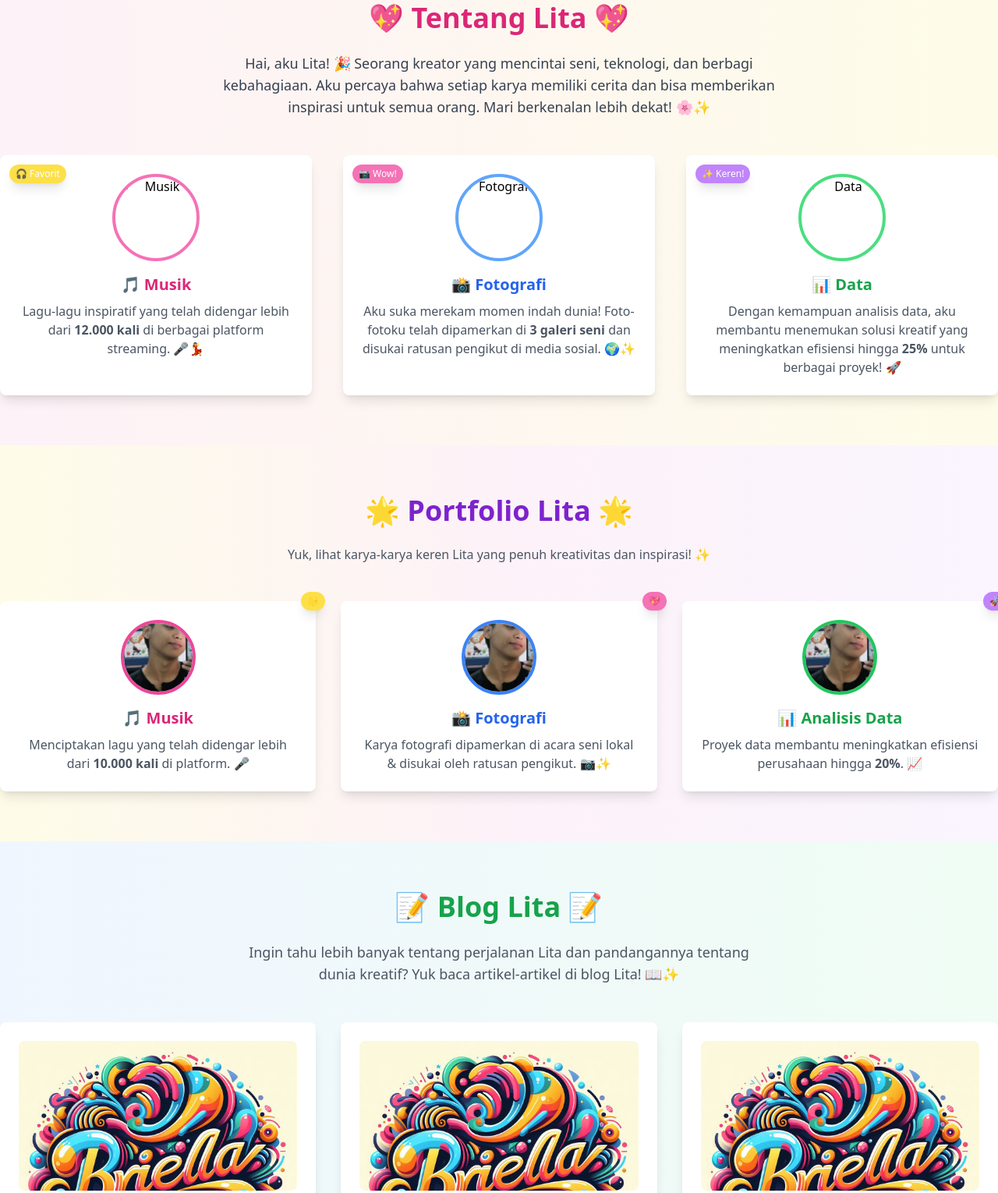
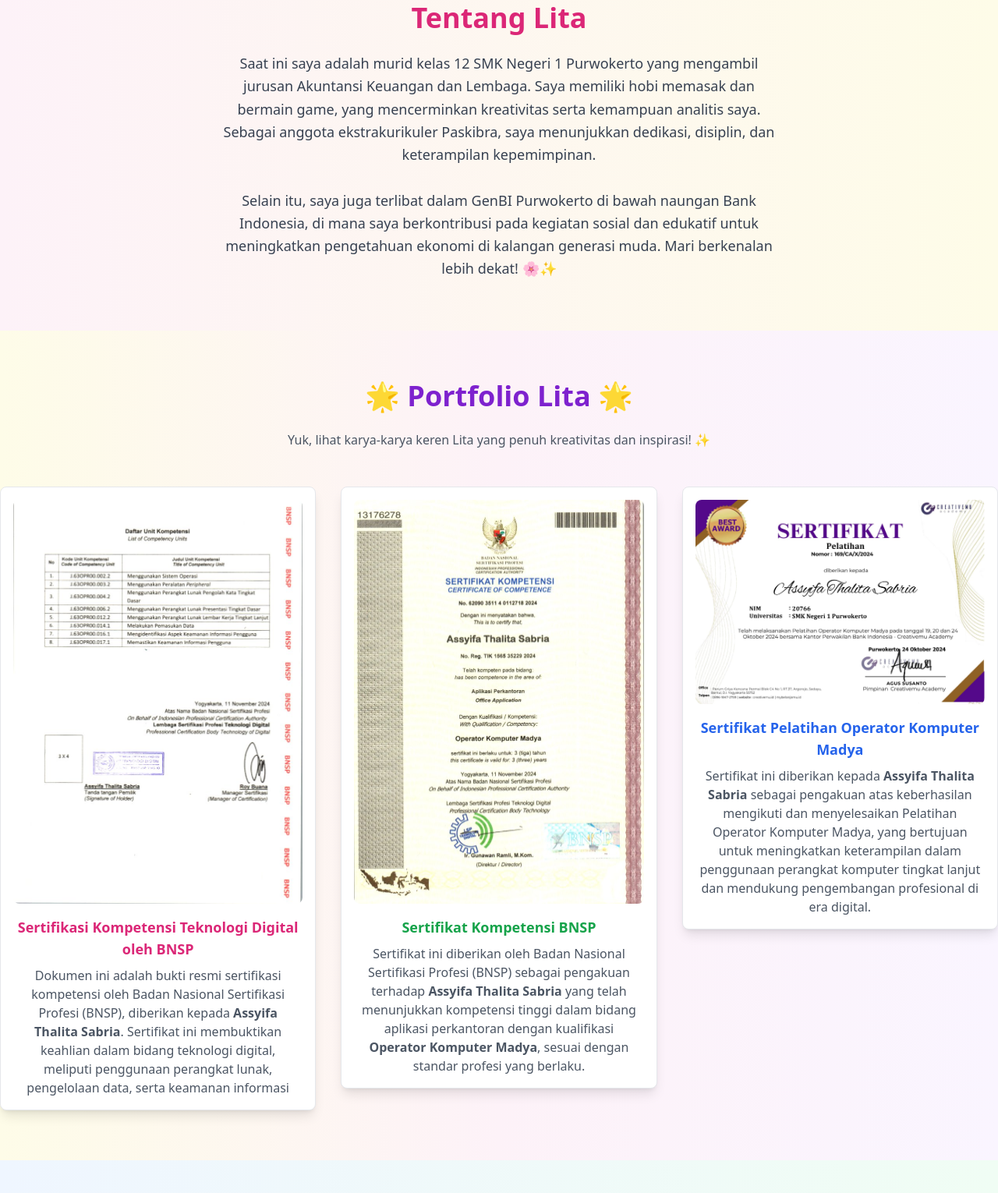
Before and after one commit to briellaYourBae/lyb, a website: page index.html in a window 1280 px wide. Shown: the part 653-2183 px from the top of the page at 78% size. Drawn offline with nearby package versions, Linux system fonts and the light colour scheme.

Commit message:
buanyakkk

```diff
--- a/index.html
+++ b/index.html
@@ -3,8 +3,8 @@
 <head>
     <meta charset="UTF-8">
     <meta name="viewport" content="width=device-width, initial-scale=1.0">
+    <link rel="icon" href="/public/img/logo.png" type="image/png">
     <title>Lii</title>
-    <link rel="icon" href="./public/img/logo.png" type="image/png">
     <script src="https://cdn.tailwindcss.com"></script>
     <link href="https://fonts.googleapis.com/css2?family=Poppins:wght@300;400;600&display=swap" rel="stylesheet">
     <link href="https://cdnjs.cloudflare.com/ajax/libs/font-awesome/5.15.4/css/all.min.css" rel="stylesheet">
@@ -19,7 +19,7 @@
         }
     </style>
 </head>
-<body class="font-sans bg-gradient-to-r from-blue-50 to-pink-50">
+<body class="font-sans bg-gradient-to-r from-blue-50 to-pink-50 pb-3">
 
     <!-- Navbar -->
     <nav class="bg-transparent backdrop-blur-sm shadow-md sticky top-0 z-50">
@@ -50,129 +50,113 @@
     <section id="home" class="py-16 text-center bg-gradient-to-b from-blue-50 to-pink-100">
         <div class="container mx-auto">
             <div class="w-48 h-48 rounded-full mx-auto border-4 border-pink-500 shadow-lg overflow-hidden">
-                <img src="/public/img/admin02.jpeg" alt="Lita" class="w-full h-full object-cover">
+                <img src="/public/img/lit.jpeg" alt="Lita" class="w-full h-full object-cover">
             </div>
-            <h1 class="text-4xl font-bold text-gray-800 mt-6">Hai, Aku Lita! 🌟</h1>
-            <p class="text-gray-600 mt-4 max-w-xl mx-auto">Selamat datang di tempat penuh cerita dan karya. Yuk, telusuri dunia Lita yang penuh warna dan inspirasi!</p>
+            <h1 class="text-4xl font-bold text-gray-800 mt-6 text-center">Hai, Aku Lita! 🌟</h1>
+            <p class="text-gray-600 mt-4 max-w-xl mx-auto pb-6">Selamat datang di tempat penuh keceriaan bersama Lita di sini!</p>
             <a href="#portfolio" class="mt-6 inline-block px-6 py-3 bg-purple-500 text-white rounded-full hover:bg-purple-400 shadow-md">Lihat Portfolio</a>
         </div>
     </section>
 
     <!-- About Section -->
     <section id="about" class="py-16 bg-gradient-to-r from-pink-50 to-yellow-50 text-center">
+        <div class="container mx-auto px-6">
+            <h2 class="text-4xl font-bold text-pink-600 mb-6">Tentang Lita</h2>
+            <p class="text-gray-700 max-w-3xl mx-auto text-lg leading-relaxed px-6">
+                Saat ini saya adalah murid kelas 12 SMK Negeri 1 Purwokerto yang mengambil jurusan Akuntansi Keuangan dan Lembaga.
+                Saya memiliki hobi memasak dan bermain game, yang mencerminkan kreativitas serta kemampuan analitis saya.
+                Sebagai anggota ekstrakurikuler Paskibra, saya menunjukkan dedikasi, disiplin, dan keterampilan kepemimpinan.
+                <br><br>
+                Selain itu, saya juga terlibat dalam GenBI Purwokerto di bawah naungan Bank Indonesia, di mana saya berkontribusi pada kegiatan sosial dan edukatif untuk meningkatkan pengetahuan ekonomi di kalangan generasi muda.
+                Mari berkenalan lebih dekat! 🌸✨
+            </p>
+        </div>
+    </section>
+
+
+    <section id="portfolio" class="py-16 bg-gradient-to-r from-yellow-50 via-pink-50 to-purple-50 text-center">
         <div class="container mx-auto">
-            <h2 class="text-4xl font-bold text-pink-600 mb-6">💖 Tentang Lita 💖</h2>
-            <p class="text-gray-700 max-w-3xl mx-auto text-lg">Hai, aku Lita! 🎉 Seorang kreator yang mencintai seni, teknologi, dan berbagi kebahagiaan. Aku percaya bahwa setiap karya memiliki cerita dan bisa memberikan inspirasi untuk semua orang. Mari berkenalan lebih dekat! 🌸✨</p>
-            <div class="grid grid-cols-1 md:grid-cols-3 gap-10 mt-12">
-                <!-- Musik -->
-                <div class="bg-white p-6 rounded-lg shadow-lg hover:shadow-2xl transform transition duration-300 hover:-translate-y-2 relative">
-                    <div class="w-28 h-28 mx-auto mb-4 rounded-full overflow-hidden border-4 border-pink-400">
-                        <img src="./public/img/logo.png" alt="Musik" class="w-full h-full object-cover">
+            <h2 class="text-4xl font-bold text-purple-700 mb-6">🌟 Portfolio Lita 🌟</h2>
+            <p class="text-gray-600 max-w-2xl mx-auto px-6">Yuk, lihat karya-karya keren Lita yang penuh kreativitas dan inspirasi! ✨</p>
+            <div class="grid grid-cols-1 sm:grid-cols-2 lg:grid-cols-3 gap-8 mt-12">
+
+                <!-- Portfolio Item 1 -->
+                <div class="relative group">
+                    <div class="bg-white p-4 shadow-lg hover:shadow-2xl transform transition duration-300 hover:-translate-y-2 rounded-lg border">
+                        <img src="./public/img/duk.jpg" alt="Proyek Musik" class="w-full h-auto object-cover rounded-lg">
+                        <div class="mt-4">
+                            <h3 class="text-lg font-semibold text-pink-600 group-hover:text-purple-600">Sertifikasi Kompetensi Teknologi Digital oleh BNSP</h3>
+                            <p class="text-gray-600 mt-2 px-1">Dokumen ini adalah bukti resmi sertifikasi kompetensi oleh Badan Nasional Sertifikasi Profesi (BNSP), diberikan kepada <strong>Assyifa Thalita Sabria</strong>. Sertifikat ini membuktikan keahlian dalam bidang teknologi digital, meliputi penggunaan perangkat lunak, pengelolaan data, serta keamanan informasi</p>
+                        </div>
                     </div>
-                    <h3 class="text-xl font-semibold text-pink-600">🎵 Musik</h3>
-                    <p class="text-gray-600 mt-2">Lagu-lagu inspiratif yang telah didengar lebih dari <strong>12.000 kali</strong> di berbagai platform streaming. 🎤💃</p>
-                    <span class="absolute top-3 left-3 bg-yellow-300 text-xs text-white px-2 py-1 rounded-full shadow-lg">🎧 Favorit</span>
                 </div>
-                <!-- Fotografi -->
-                <div class="bg-white p-6 rounded-lg shadow-lg hover:shadow-2xl transform transition duration-300 hover:-translate-y-2 relative">
-                    <div class="w-28 h-28 mx-auto mb-4 rounded-full overflow-hidden border-4 border-blue-400">
-                        <img src="./public/img/logo.png" alt="Fotografi" class="w-full h-full object-cover">
+
+                <!-- Portfolio Item 2 -->
+                <div class="relative group">
+                    <div class="bg-white p-4 shadow-lg hover:shadow-2xl transform transition duration-300 hover:-translate-y-2 rounded-lg border">
+                        <img src="./public/img/okm.jpg" alt="Proyek Data" class="w-full h-auto object-cover rounded-lg">
+                        <div class="mt-4">
+                            <h3 class="text-lg font-semibold text-green-600 group-hover:text-purple-600">Sertifikat Kompetensi BNSP</h3>
+                            <p class="text-gray-600 mt-2 px-1">Sertifikat ini diberikan oleh Badan Nasional Sertifikasi Profesi (BNSP) sebagai pengakuan terhadap <strong>Assyifa Thalita Sabria</strong> yang telah menunjukkan kompetensi tinggi dalam bidang aplikasi perkantoran dengan kualifikasi <strong>Operator Komputer Madya</strong>, sesuai dengan standar profesi yang berlaku.</p>
+                        </div>
                     </div>
-                    <h3 class="text-xl font-semibold text-blue-600">📸 Fotografi</h3>
-                    <p class="text-gray-600 mt-2">Aku suka merekam momen indah dunia! Foto-fotoku telah dipamerkan di <strong>3 galeri seni</strong> dan disukai ratusan pengikut di media sosial. 🌍✨</p>
-                    <span class="absolute top-3 left-3 bg-pink-400 text-xs text-white px-2 py-1 rounded-full shadow-lg">📷 Wow!</span>
                 </div>
-                <!-- Data -->
-                <div class="bg-white p-6 rounded-lg shadow-lg hover:shadow-2xl transform transition duration-300 hover:-translate-y-2 relative">
-                    <div class="w-28 h-28 mx-auto mb-4 rounded-full overflow-hidden border-4 border-green-400">
-                        <img src="./public/img/logo.png" alt="Data" class="w-full h-full object-cover">
+                <!-- Portfolio Item 3 -->
+                <div class="relative group">
+                    <div class="bg-white p-4 shadow-lg hover:shadow-2xl transform transition duration-300 hover:-translate-y-2 rounded-lg border">
+                        <img src="./public/img/latihahn.jpeg" alt="Proyek Fotografi" class="w-full h-auto object-cover rounded-lg">
+                        <div class="mt-4">
+                            <h3 class="text-lg font-semibold text-blue-600 group-hover:text-purple-600">Sertifikat Pelatihan Operator Komputer Madya</h3>
+                            <p class="text-gray-600 mt-2 px-1">Sertifikat ini diberikan kepada <strong>Assyifa Thalita Sabria</strong> sebagai pengakuan atas keberhasilan mengikuti dan menyelesaikan Pelatihan Operator Komputer Madya, yang bertujuan untuk meningkatkan keterampilan dalam penggunaan perangkat komputer tingkat lanjut dan mendukung pengembangan profesional di era digital.</p>
+                        </div>
                     </div>
-                    <h3 class="text-xl font-semibold text-green-600">📊 Data</h3>
-                    <p class="text-gray-600 mt-2">Dengan kemampuan analisis data, aku membantu menemukan solusi kreatif yang meningkatkan efisiensi hingga <strong>25%</strong> untuk berbagai proyek! 🚀</p>
-                    <span class="absolute top-3 left-3 bg-purple-400 text-xs text-white px-2 py-1 rounded-full shadow-lg">✨ Keren!</span>
                 </div>
             </div>
         </div>
     </section>
 
-    <!-- Portfolio Section -->
-    <section id="portfolio" class="py-16 bg-gradient-to-r from-yellow-50 via-pink-50 to-purple-50 text-center">
-        <div class="container mx-auto">
-            <h2 class="text-4xl font-bold text-purple-700 mb-6">🌟 Portfolio Lita 🌟</h2>
-            <p class="text-gray-600 max-w-2xl mx-auto">Yuk, lihat karya-karya keren Lita yang penuh kreativitas dan inspirasi! ✨</p>
-            <div class="grid grid-cols-1 md:grid-cols-3 gap-8 mt-12">
-                <div class="relative group">
-                    <div class="bg-white p-6 rounded-lg shadow-lg hover:shadow-2xl transform transition duration-300 hover:-translate-y-2">
-                        <div class="w-24 h-24 mx-auto mb-4 rounded-full overflow-hidden border-4 border-pink-500">
-                            <img src="./public/img/admin02.jpeg" alt="Proyek Musik" class="w-full h-full object-cover">
-                        </div>
-                        <h3 class="text-xl font-semibold text-pink-600 group-hover:text-purple-600">🎵 Musik</h3>
-                        <p class="text-gray-600 mt-2">Menciptakan lagu yang telah didengar lebih dari <strong>10.000 kali</strong> di platform. 🎤</p>
-                    </div>
-                    <span class="absolute -top-3 -right-3 bg-yellow-300 text-xs text-white px-2 py-1 rounded-full shadow-lg">🌟</span>
-                </div>
-                <div class="relative group">
-                    <div class="bg-white p-6 rounded-lg shadow-lg hover:shadow-2xl transform transition duration-300 hover:-translate-y-2">
-                        <div class="w-24 h-24 mx-auto mb-4 rounded-full overflow-hidden border-4 border-blue-500">
-                            <img src="./public/img/admin02.jpeg" alt="Proyek Fotografi" class="w-full h-full object-cover">
-                        </div>
-                        <h3 class="text-xl font-semibold text-blue-600 group-hover:text-purple-600">📸 Fotografi</h3>
-                        <p class="text-gray-600 mt-2">Karya fotografi dipamerkan di acara seni lokal & disukai oleh ratusan pengikut. 📷✨</p>
-                    </div>
-                    <span class="absolute -top-3 -right-3 bg-pink-400 text-xs text-white px-2 py-1 rounded-full shadow-lg">💖</span>
-                </div>
-                <div class="relative group">
-                    <div class="bg-white p-6 rounded-lg shadow-lg hover:shadow-2xl transform transition duration-300 hover:-translate-y-2">
-                        <div class="w-24 h-24 mx-auto mb-4 rounded-full overflow-hidden border-4 border-green-500">
-                            <img src="./public/img/admin02.jpeg" alt="Proyek Data" class="w-full h-full object-cover">
-                        </div>
-                        <h3 class="text-xl font-semibold text-green-600 group-hover:text-purple-600">📊 Analisis Data</h3>
-                        <p class="text-gray-600 mt-2">Proyek data membantu meningkatkan efisiensi perusahaan hingga <strong>20%</strong>. 📈</p>
-                    </div>
-                    <span class="absolute -top-3 -right-3 bg-purple-400 text-xs text-white px-2 py-1 rounded-full shadow-lg">🚀</span>
-                </div>
-            </div>
-        </div>
-    </section>
+
+
+
+
+
 
     <!-- Blog Section -->
     <section id="blog" class="py-16 bg-gradient-to-r from-blue-50 to-green-50 text-center">
         <div class="container mx-auto">
             <h2 class="text-4xl font-bold text-green-600 mb-6">📝 Blog Lita 📝</h2>
-            <p class="text-gray-600 max-w-2xl mx-auto text-lg">Ingin tahu lebih banyak tentang perjalanan Lita dan pandangannya tentang dunia kreatif? Yuk baca artikel-artikel di blog Lita! 📖✨</p>
+            <p class="text-gray-600 max-w-2xl mx-auto text-lg px-6">COMING SOON YA GUYS 📖✨</p>
             <div class="grid grid-cols-1 md:grid-cols-3 gap-8 mt-12">
-                <!-- Blog Post 1 -->
-                <div class="bg-white p-6 rounded-lg shadow-lg hover:shadow-2xl transform transition duration-300 hover:-translate-y-2">
+                <!-- <div class="bg-white p-6 rounded-lg shadow-lg hover:shadow-2xl transform transition duration-300 hover:-translate-y-2">
                     <div class="w-full h-48 bg-cover rounded-lg" style="background-image: url('./public/img/LOGO\ NOTHING.png');"></div>
                     <h3 class="text-xl font-semibold text-blue-600 mt-4">🎨 Menjadi Kreatif di Dunia Digital</h3>
                     <p class="text-gray-600 mt-2">Artikel ini membahas cara-cara untuk tetap kreatif meski di tengah tantangan dunia digital yang serba cepat. 📱💻</p>
                     <a href="#" class="mt-4 text-blue-500 hover:text-blue-400">Baca selengkapnya...</a>
                 </div>
-                <!-- Blog Post 2 -->
                 <div class="bg-white p-6 rounded-lg shadow-lg hover:shadow-2xl transform transition duration-300 hover:-translate-y-2">
                     <div class="w-full h-48 bg-cover rounded-lg" style="background-image: url('./public/img/LOGO\ NOTHING.png');"></div>
                     <h3 class="text-xl font-semibold text-blue-600 mt-4">📸 Tips Fotografi untuk Pemula</h3>
                     <p class="text-gray-600 mt-2">Pelajari dasar-dasar fotografi dan temukan tips untuk mengambil foto yang menakjubkan bahkan dengan kamera ponsel! 📷✨</p>
                     <a href="#" class="mt-4 text-blue-500 hover:text-blue-400">Baca selengkapnya...</a>
                 </div>
-                <!-- Blog Post 3 -->
                 <div class="bg-white p-6 rounded-lg shadow-lg hover:shadow-2xl transform transition duration-300 hover:-translate-y-2">
                     <div class="w-full h-48 bg-cover rounded-lg" style="background-image: url('./public/img/LOGO\ NOTHING.png');"></div>
                     <h3 class="text-xl font-semibold text-blue-600 mt-4">🚀 Mengoptimalkan Data untuk Keputusan Bisnis</h3>
                     <p class="text-gray-600 mt-2">Bagaimana data dapat membantu bisnis untuk membuat keputusan yang lebih tepat dan menguntungkan? Pelajari lebih lanjut di sini. 📊</p>
                     <a href="#" class="mt-4 text-blue-500 hover:text-blue-400">Baca selengkapnya...</a>
-                </div>
+                </div> -->
             </div>
         </div>
     </section>
+
 
     <!-- Contact Section -->
     <section id="contact" class="py-16 bg-gradient-to-l from-purple-50 to-pink-50 text-center">
         <div class="container mx-auto">
             <h2 class="text-4xl font-bold text-pink-600 mb-6">📞 Hubungi Lita 📞</h2>
-            <p class="text-gray-600 max-w-2xl mx-auto text-lg">Apakah kamu tertarik untuk bekerja sama, berdiskusi, atau sekadar berbicara tentang ide-ide kreatif? Jangan ragu untuk menghubungi Lita!</p>
+            <p class="text-gray-600 max-w-2xl mx-auto text-lg px-6">Apakah kamu tertarik untuk bekerja sama, berdiskusi, atau sekadar berbicara tentang ide-ide kreatif? Jangan ragu untuk menghubungi Lita!</p>
             <div class="mt-8">
-                <form action="https://formspree.io/f/mannjzkj" method="POST" class="max-w-3xl mx-auto bg-white p-8 rounded-lg shadow-lg" target="_blank">
+                <form action="https://formspree.io/f/xwppyozn" method="POST" class="max-w-3xl mx-auto bg-white p-8 rounded-lg shadow-lg" target="_blank">
                     <div class="grid grid-cols-1 md:grid-cols-2 gap-6">
                         <div class="col-span-1">
                             <label for="name" class="block text-gray-700">Nama</label>
@@ -192,17 +176,28 @@
             </div>
             <div class="mt-8">
                 <p class="text-gray-600">Atau kamu bisa menghubungi saya melalui media sosial:</p>
-                <div class="flex justify-center space-x-6 mt-4">
-                    <a href="https://facebook.com" class="text-gray-700 hover:text-blue-500"><i class="fab fa-facebook-square fa-2x"></i></a>
-                    <a href="https://twitter.com" class="text-gray-700 hover:text-blue-500"><i class="fab fa-twitter-square fa-2x"></i></a>
-                    <a href="https://instagram.com" class="text-gray-700 hover:text-pink-500"><i class="fab fa-instagram-square fa-2x"></i></a>
-                    <a href="https://linkedin.com" class="text-gray-700 hover:text-blue-700"><i class="fab fa-linkedin fa-2x"></i></a>
+                <div class="flex justify-center space-x-2 mt-4">
+                    <a href="https://www.instagram.com/thalitassap" class="text-gray-700 hover:text-pink-500" target="_blank" ><i class="fab fa-instagram-square fa-2x"></i>
+                    <a href="https://www.instagram.com/Briella.yb" class="text-gray-700 hover:text-pink-500" target="_blank" ><i class="fab fa-instagram-square fa-2x"></i>
+                    </a>
                 </div>
             </div>
         </div>
     </section>
 
+    <!-- Footer -->
+<footer class="bg-white text-red py-2 left-0 w-full">
+    <div class="container mx-auto text-center">
+        <p class="text-xs" id="footer-text"></p>
+    </div>
+</footer>
+
     <script>
+
+const currentYear = new Date().getFullYear();
+    const footerText = document.getElementById('footer-text');
+    footerText.innerHTML = `&copy; ${currentYear}. Managed by BrieLLa.Yourbae.`;
+
         document.addEventListener("DOMContentLoaded", () => {
             const menuLinks = document.querySelectorAll(".scroll-link");
             menuLinks.forEach(link => {
```
Also changed, not shown: public/img/duk.jpg (added), public/img/latihahn.jpeg (added), public/img/lit.jpeg (added), public/img/okm.jpg (added), public/img/seminar.jpg (added), 1 other file.
